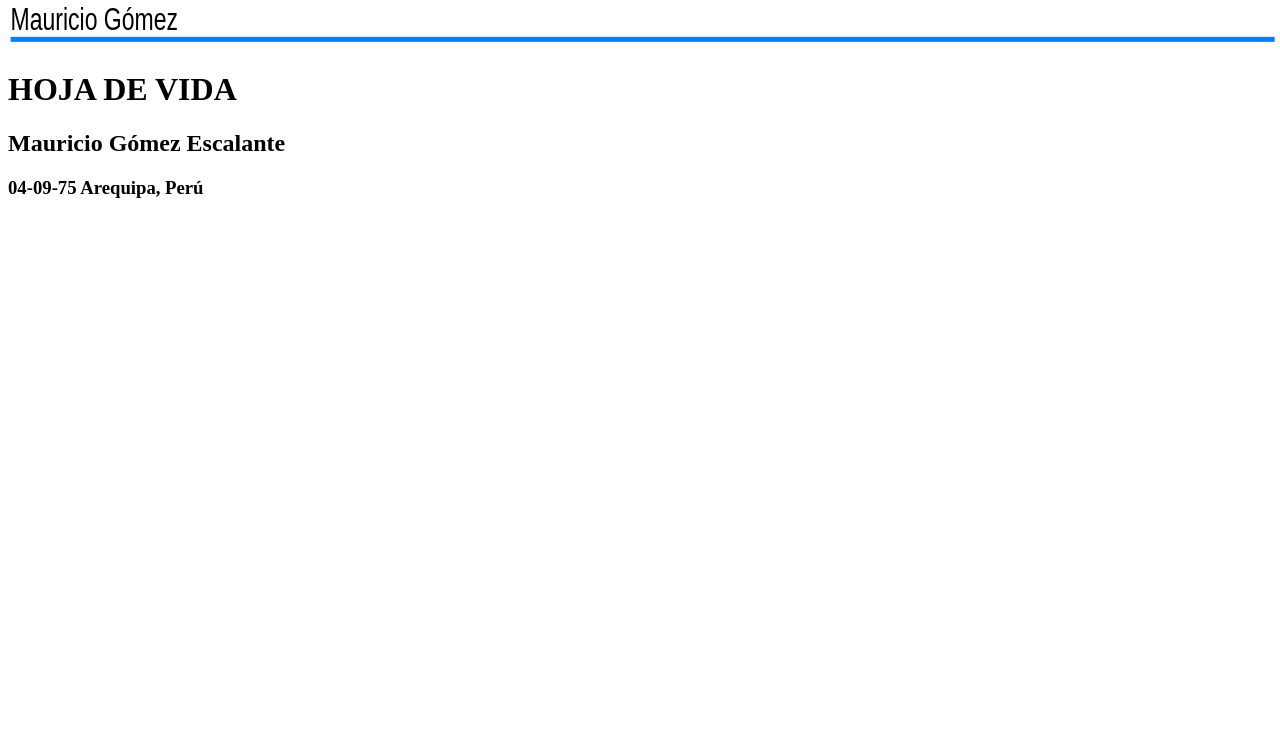
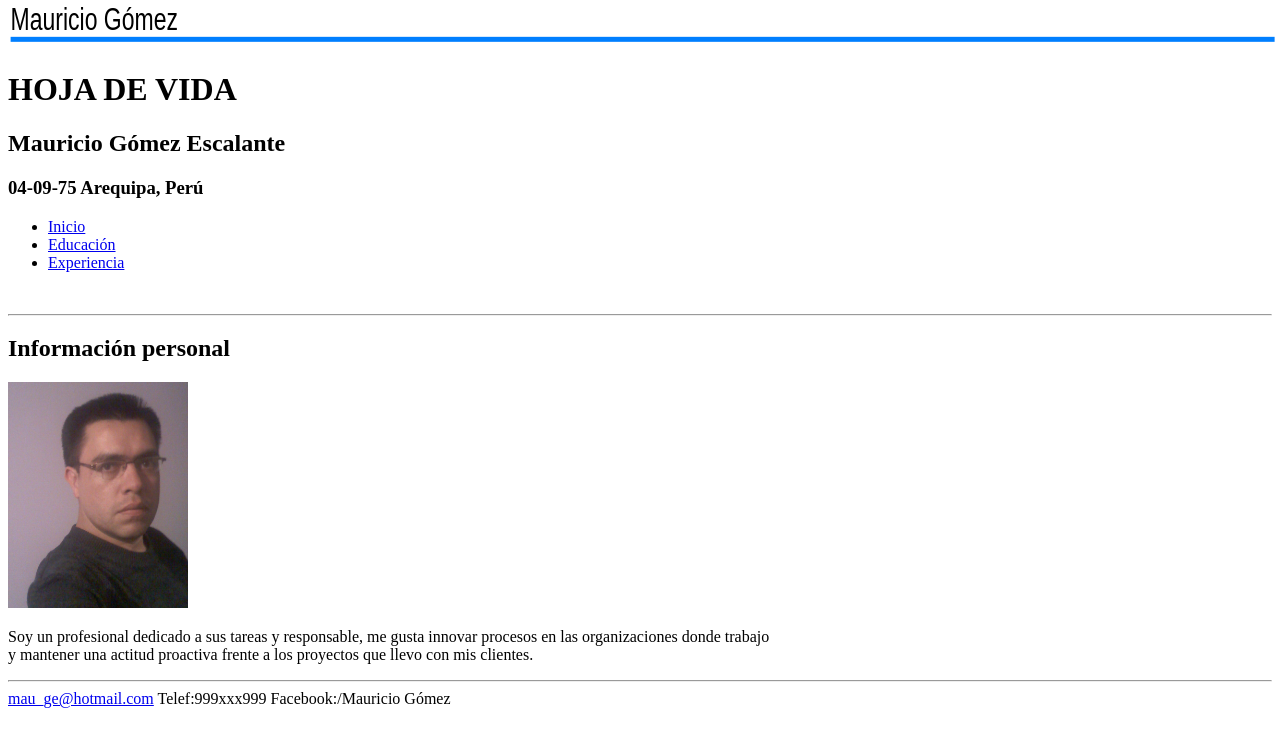
Before and after one commit to Mauro41/Hoja-de-vida, a plain HTML site: page index.html in a window 1280 px wide. Drawn offline with Linux system fonts and the light colour scheme.

Commit message:
Cabecera, datos personales y perfil

```diff
--- a/index.html
+++ b/index.html
@@ -5,6 +5,7 @@
     <title></title>
   </head>
   <body>
+    <a name="inicio"></a>
     <svg width="100%" height="20" xmlns="http://www.w3.org/2000/svg" xmlns:svg="http://www.w3.org/2000/svg" OVERFLOW="visible">
      <!-- Created with SVG-edit - http://svg-edit.googlecode.com/ -->
      <g>
@@ -20,5 +21,19 @@
     <h2>Mauricio Gómez Escalante</h2>
     <h3>04-09-75 Arequipa, Perú</h3>
     </p>
+    <ul>
+      <li><a href="#inicio">Inicio</a></li>
+      <li><a href="educacion.html">Educación</a></li>
+      <li><a href="experiencia.html">Experiencia</a></li>
+    </ul>
+    <br>
+    <hr>
+    <h2>Información personal</h2>
+    <img src="img/mauricio.png" width="180px" alt="Fotografía">
+    <p>Soy un profesional dedicado a sus tareas y responsable, me gusta innovar procesos en las organizaciones donde trabajo <br>y mantener una actitud proactiva frente a los proyectos que llevo con mis clientes. </p>
+    <hr>
+    <a href="mau_ge@hotmail.com">mau_ge@hotmail.com</a>
+    Telef:999xxx999
+    Facebook:/Mauricio Gómez
   </body>
 </html>
```
Also changed, not shown: img/mauricio.png (added).
